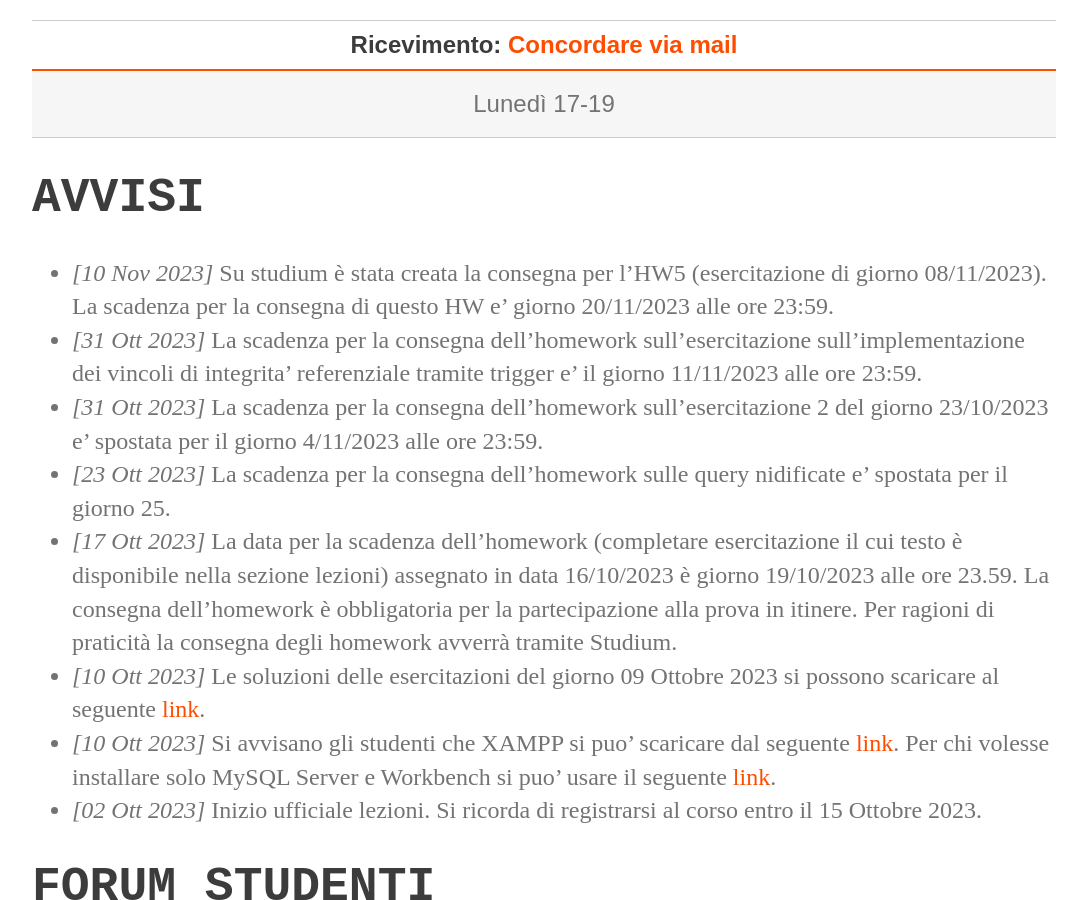
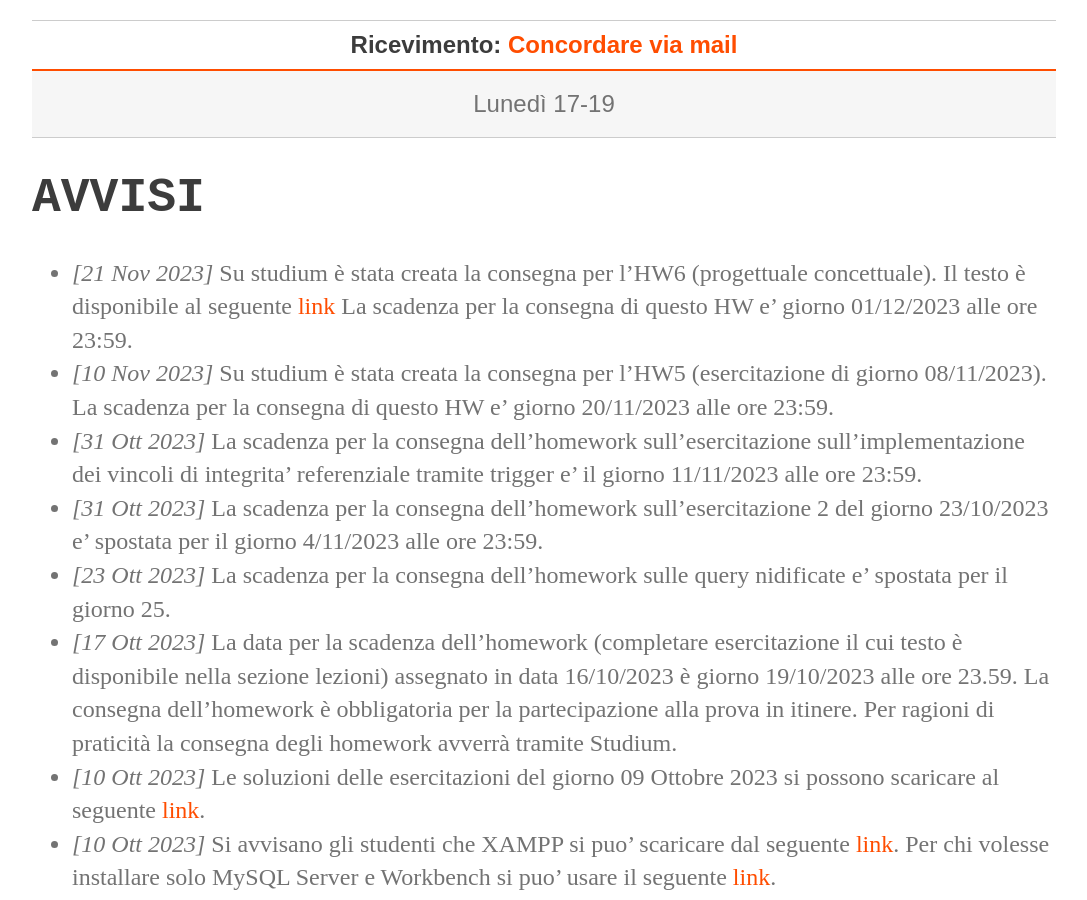
Before and after one commit to perceivelab/database-course, a Jekyll site: the page built from index.md, in a window 1280 px wide and 900 px high, scrolled down 440 px. Shown: the whole window, without its empty margins (96-1183 px from the left). Built offline with Jekyll 4.4.1, drawn with Linux system fonts in a browser that asks for light colours.

Commit message:
Update index.md

```diff
--- a/index.md
+++ b/index.md
@@ -20,6 +20,7 @@ layout: default
 
 
 # AVVISI
+- *[21 Nov 2023]* Su studium è stata creata la consegna per l'HW6 (progettuale concettuale). Il testo è disponibile al seguente [link](https://drive.google.com/file/d/1Zqa9cG7AU2IWQW-qrpkerJSD9imdf0Y9/view) La scadenza per la consegna di questo HW e' giorno 01/12/2023 alle ore 23:59.
 - *[10 Nov 2023]* Su studium è stata creata la consegna per l'HW5 (esercitazione di giorno 08/11/2023). La scadenza per la consegna di questo HW e' giorno 20/11/2023 alle ore 23:59.
 - *[31 Ott 2023]* La scadenza per la consegna dell'homework sull'esercitazione sull'implementazione dei vincoli di integrita' referenziale tramite trigger e' il giorno 11/11/2023 alle ore 23:59.
 - *[31 Ott 2023]* La scadenza per la consegna dell'homework sull'esercitazione 2 del giorno 23/10/2023  e' spostata per il giorno 4/11/2023 alle ore 23:59.
```
